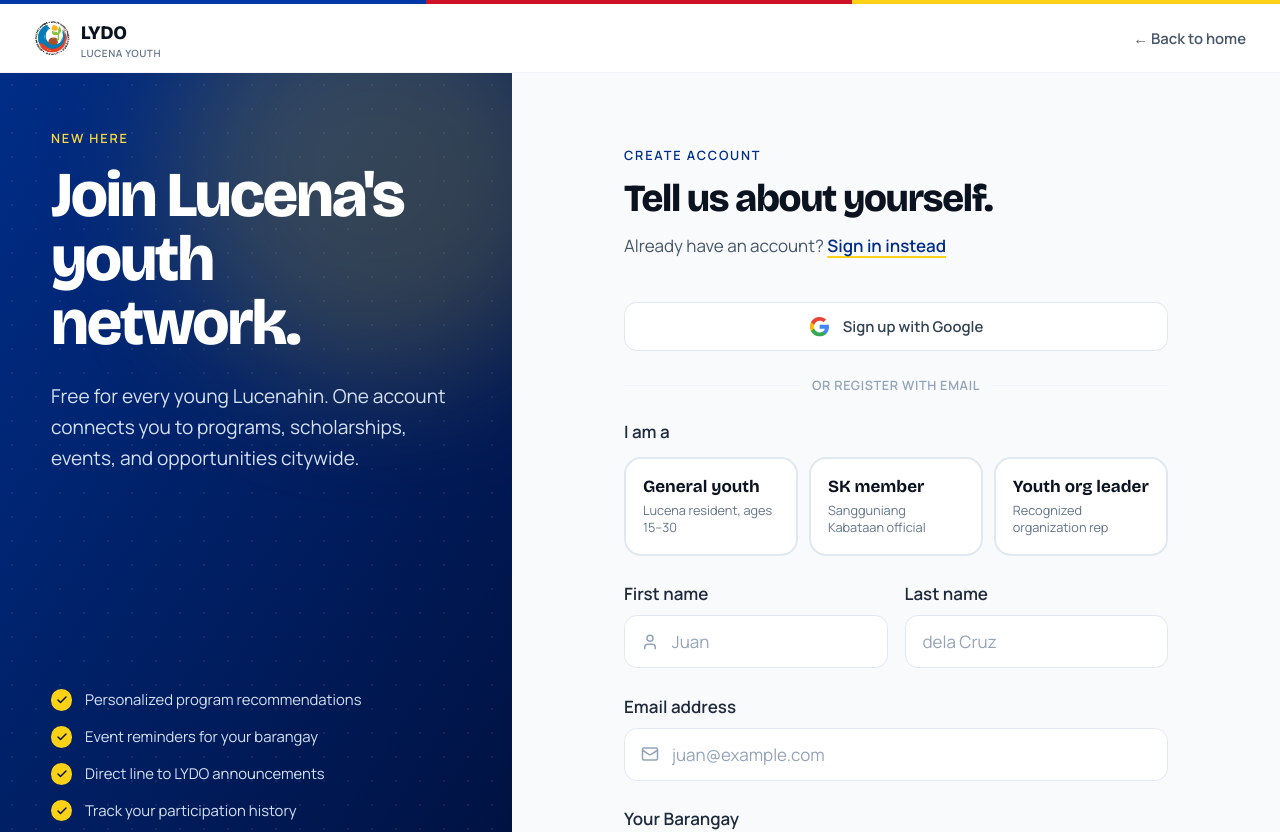
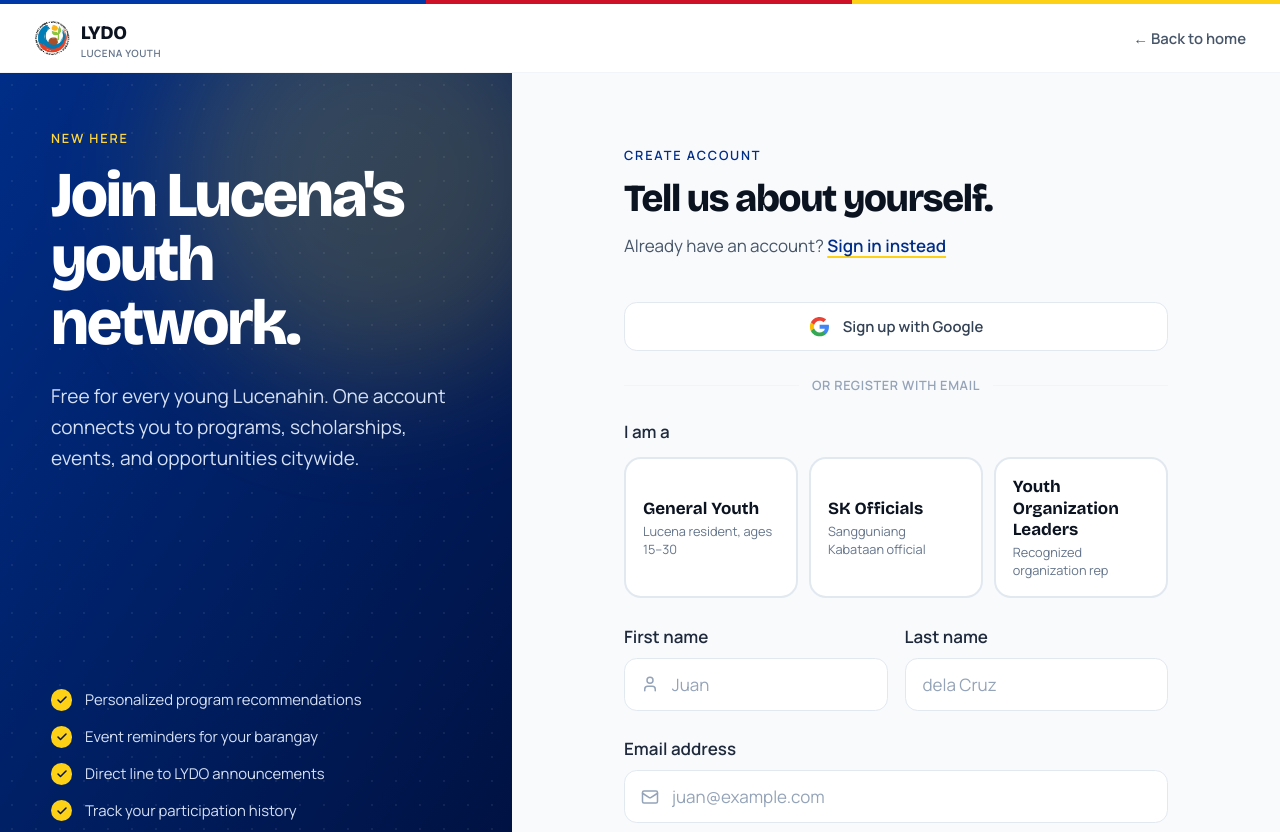
Before and after one commit to br3ntf4iyaz/CAPSTONE_PROJECT, a React (Vite) app in the folder frontend/: page /register in a window 1280 px wide. Shown: the top 832 px of the page. Built offline with nearby package versions, Linux system fonts and the light colour scheme; no server answers.

Commit message:
fix(register): clearer account type labels

```diff
--- a/frontend/src/portals/youth/pages/YouthRegisterPage.tsx
+++ b/frontend/src/portals/youth/pages/YouthRegisterPage.tsx
@@ -50,9 +50,9 @@ const schema = z.object({
 type FormData = z.infer<typeof schema>
 
 const YOUTH_TYPES = [
-  { value: 'general_youth' as const,    label: 'General youth',     hint: 'Lucena resident, ages 15–30' },
-  { value: 'sk' as const,               label: 'SK member',         hint: 'Sangguniang Kabataan official' },
-  { value: 'youth_org_leader' as const, label: 'Youth org leader',  hint: 'Recognized organization rep' },
+  { value: 'general_youth' as const,    label: 'General Youth',     hint: 'Lucena resident, ages 15–30' },
+  { value: 'sk' as const,               label: 'SK Officials',      hint: 'Sangguniang Kabataan official' },
+  { value: 'youth_org_leader' as const, label: 'Youth Organization Leaders', hint: 'Recognized organization rep' },
 ]
 
 function getPasswordStrength(pw: string): { level: 0 | 1 | 2 | 3 | 4; label: string; color: string } {
```
